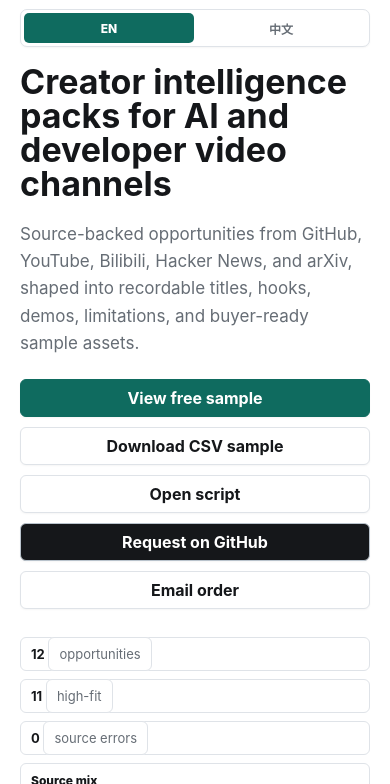
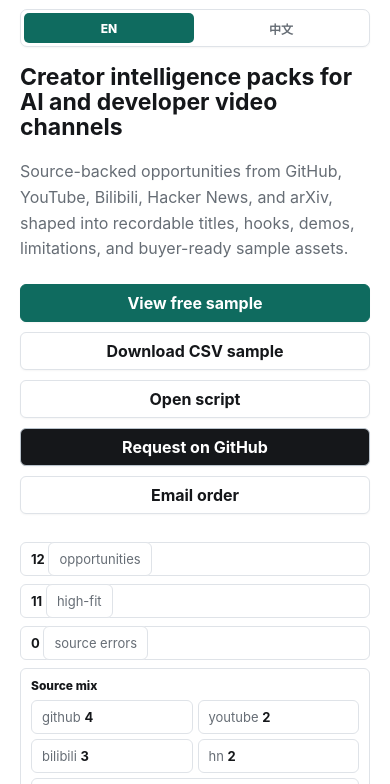
Before and after one commit to BraveCowNoFear/trendfoundry, a website: page site/index.html in a window 390 px wide. Shown: the part 58-842 px from the top of the page. Drawn offline with Linux system fonts and the light colour scheme.

Commit message:
Harden mobile hero wrapping

```diff
--- a/site/styles.css
+++ b/site/styles.css
@@ -623,8 +623,44 @@ li { margin: 6px 0; }
   .visual-proof img { justify-self: start; max-width: 100%; }
   .result-count { margin: 0; white-space: normal; }
   .brandrow { align-items: flex-start; }
+  .topbar > * {
+    min-width: 0;
+    max-width: 100%;
+  }
   .language-switch { width: 100%; }
   .language-option { flex: 1 1 0; }
+  h1 {
+    width: calc(100vw - 48px);
+    max-width: calc(100vw - 48px);
+    font-size: 23px;
+    line-height: 1.08;
+    white-space: normal;
+    word-break: break-word;
+    overflow-wrap: anywhere;
+  }
+  .sub {
+    width: calc(100vw - 48px);
+    max-width: calc(100vw - 48px);
+    font-size: 16px;
+    white-space: normal;
+    overflow-wrap: anywhere;
+  }
+  body[data-lang="zh"] h1 {
+    word-break: break-all;
+  }
+  .topbar aside,
+  .source-mix-panel,
+  .source-legend {
+    min-width: 0;
+    max-width: 100%;
+  }
+  .topbar aside span {
+    min-width: 0;
+    max-width: 100%;
+  }
+  .source-legend span {
+    flex: 1 1 calc(50% - 5px);
+  }
   .hero-actions .action,
   .handoff-links .action,
   .sample-actions .action,
```
Also changed, not shown: scripts/build.mjs (+36 -0 lines).
